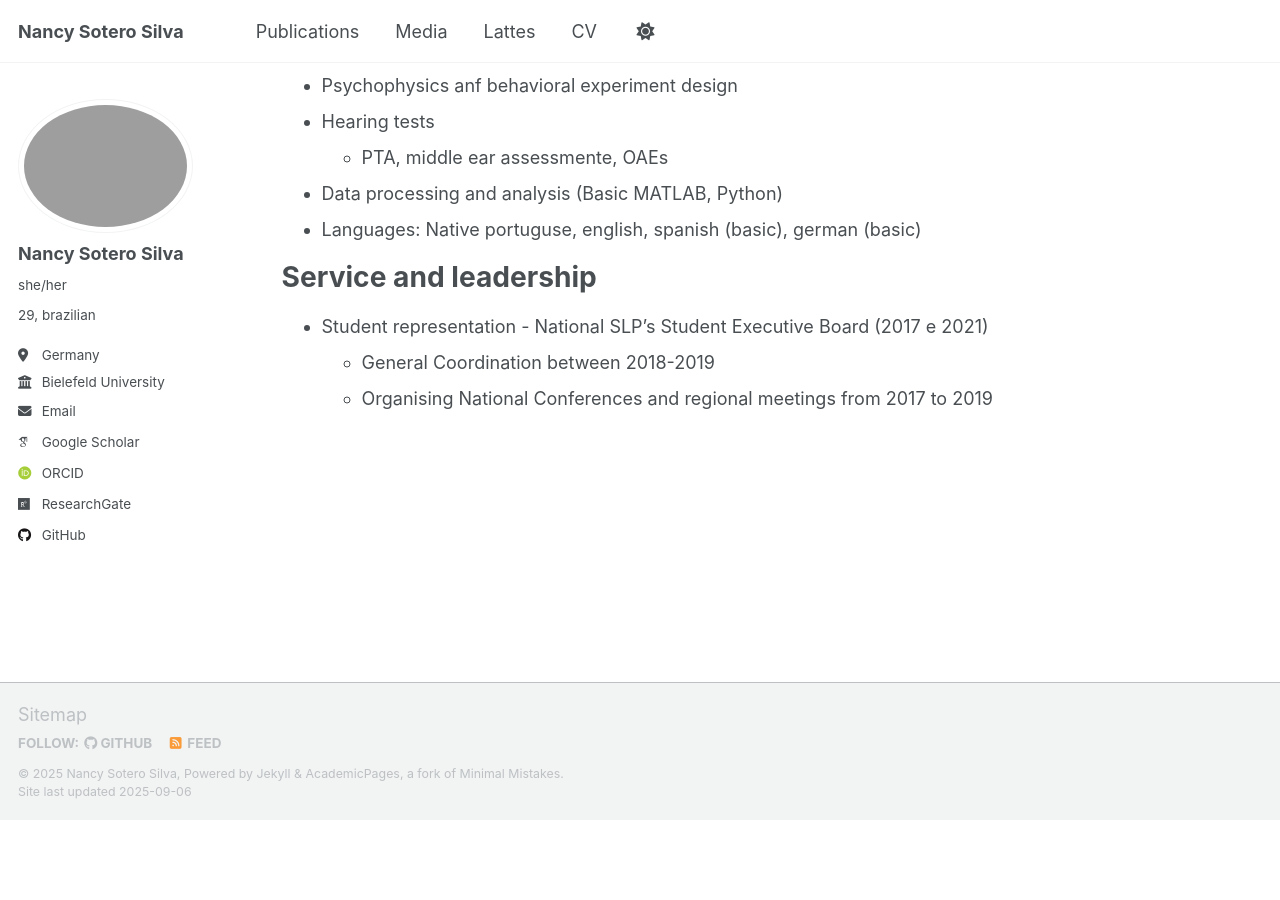
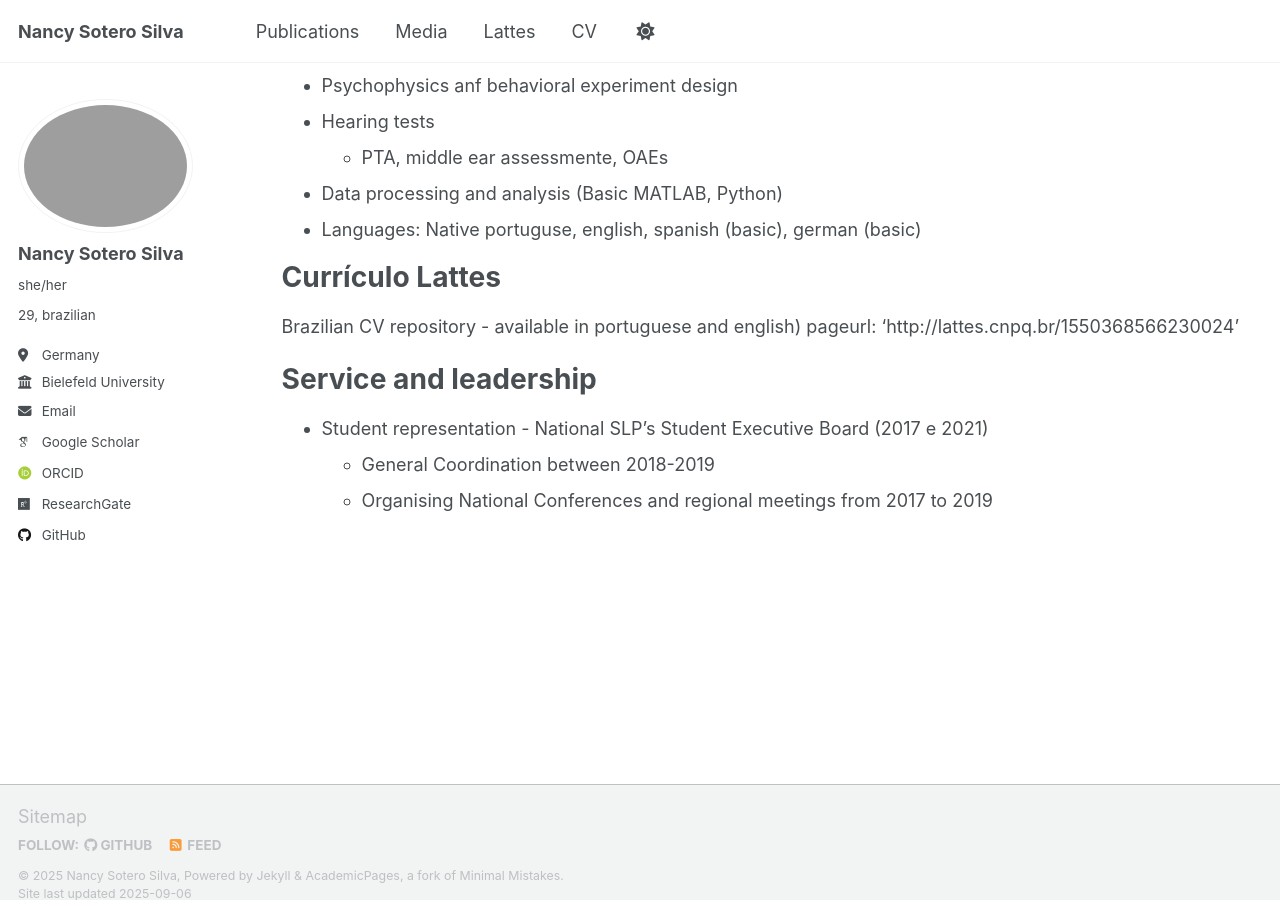
Before and after one commit to nancysotero/neuronency, a Jekyll site: the page built from _pages/cv.md, in a window 1280 px wide and 900 px high, scrolled down 1750 px. Built offline with Jekyll 4.4.1, drawn with Linux system fonts in a browser that asks for light colours; some web fonts are replaced; a script that is not in the unit is left out; before the commit the page ends 2570 px from its top, so only the background shows below that.

Commit message:
Update cv.md

```diff
--- a/_pages/cv.md
+++ b/_pages/cv.md
@@ -60,6 +60,11 @@ Skills
 * Data processing and analysis (Basic MATLAB, Python)
 *  Languages: Native portuguse, english, spanish (basic), german (basic)
 
+Currículo Lattes
+=====
+Brazilian CV repository - available in portuguese and english)
+pageurl: 'http://lattes.cnpq.br/1550368566230024'
+
 Service and leadership
 ======
 * Student representation - National SLP's Student Executive Board (2017 e 2021)
```
